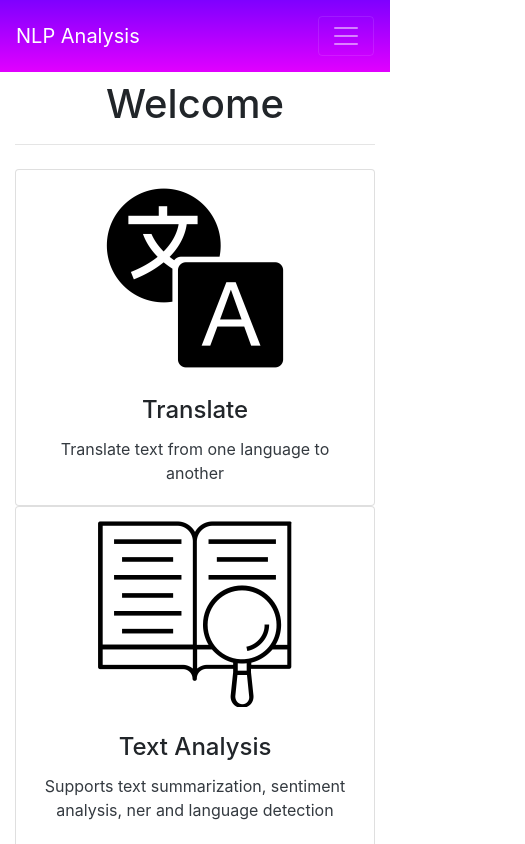
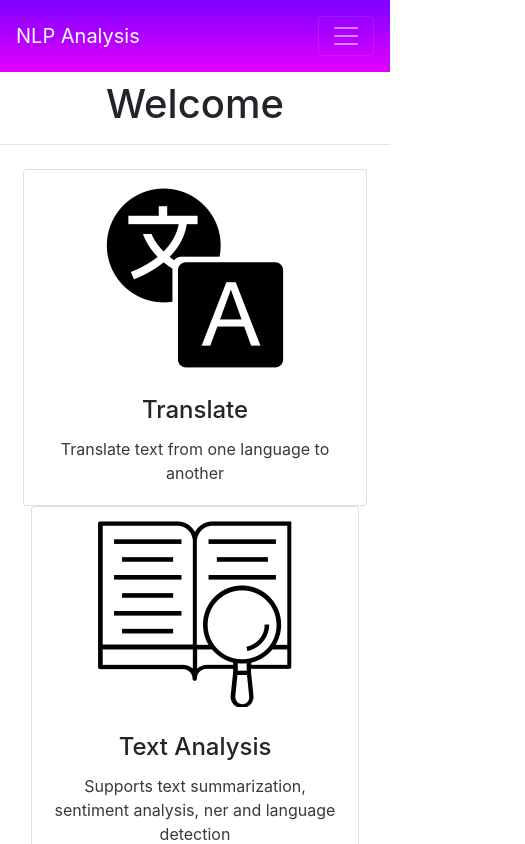
Before and after one commit to srinichrocks/Encrypt, a Next.js app: page / in a window 390 px wide. Shown: the top 844 px of the page, 525 px wide, since content can reach past the window. Built offline with nearby package versions, Linux system fonts and the light colour scheme.

Commit message:
trying to fix mobile issue

```diff
--- a/pages/_app.js
+++ b/pages/_app.js
@@ -7,12 +7,12 @@ function MyApp({ Component, pageProps, router }) {
 
   return (
     <>
-    <Script src="https://code.jquery.com/jquery-3.2.1.slim.min.js" integrity="sha384-KJ3o2DKtIkvYIK3UENzmM7KCkRr/rE9/Qpg6aAZGJwFDMVNA/GpGFF93hXpG5KkN" crossOrigin="anonymous"></Script>
-<Script src="https://cdn.jsdelivr.net/npm/popper.js@1.12.9/dist/umd/popper.min.js" integrity="sha384-ApNbgh9B+Y1QKtv3Rn7W3mgPxhU9K/ScQsAP7hUibX39j7fakFPskvXusvfa0b4Q" crossOrigin="anonymous"></Script>
-<Script src="https://cdn.jsdelivr.net/npm/bootstrap@4.0.0/dist/js/bootstrap.min.js" integrity="sha384-JZR6Spejh4U02d8jOt6vLEHfe/JQGiRRSQQxSfFWpi1MquVdAyjUar5+76PVCmYl" crossOrigin="anonymous"></Script>
-
+        <meta name="viewport" content="width=device-width, initial-scale=1"/>
     <Head>
     <link rel="stylesheet" href="https://cdn.jsdelivr.net/npm/bootstrap@4.0.0/dist/css/bootstrap.min.css" integrity="sha384-Gn5384xqQ1aoWXA+058RXPxPg6fy4IWvTNh0E263XmFcJlSAwiGgFAW/dAiS6JXm" crossOrigin="anonymous"/>
+    <script src="https://code.jquery.com/jquery-3.2.1.slim.min.js" integrity="sha384-KJ3o2DKtIkvYIK3UENzmM7KCkRr/rE9/Qpg6aAZGJwFDMVNA/GpGFF93hXpG5KkN" crossOrigin="anonymous"></script>
+<script src="https://cdn.jsdelivr.net/npm/popper.js@1.12.9/dist/umd/popper.min.js" integrity="sha384-ApNbgh9B+Y1QKtv3Rn7W3mgPxhU9K/ScQsAP7hUibX39j7fakFPskvXusvfa0b4Q" crossOrigin="anonymous"></script>
+<script src="https://cdn.jsdelivr.net/npm/bootstrap@4.0.0/dist/js/bootstrap.min.js" integrity="sha384-JZR6Spejh4U02d8jOt6vLEHfe/JQGiRRSQQxSfFWpi1MquVdAyjUar5+76PVCmYl" crossOrigin="anonymous"></script>
     </Head>
     <AnimatePresence>
       <motion.div key = {router.route} exit = "pageExit"initial = "pageInitial" animate = "pageAnimate" variants={{
--- a/pages/homeBody.js
+++ b/pages/homeBody.js
@@ -4,15 +4,15 @@ import { motion } from 'framer-motion';
 import Image from 'next/image';
 import analysis from '../public/analysis.png'
 import laugh from '../public/laugh.jpeg'
-import styles from '../styles/homeBody.module.css'
+// import styles from '../styles/homeBody.module.css'
 
 export default function HomeBody() {
     return (
-        <div className='justify-content-center text-center container-fluid'>
+        <div className='justify-content-center text-center'>
             <p className='h1 mt-2'>Welcome</p>
             <hr/>
             <div>
-                <div className='row mt-4 text-center'>
+                <div className='row mt-4 mx-2 text-center'>
        <div className='col-sm-4'>
       <Link href = "/translate">
               <motion.div className="card text-center shadow rounded h-100" whileHover={{
@@ -35,7 +35,6 @@ export default function HomeBody() {
                 <Image className = "card-image-top mt-2" src = {translate} width={200} height = {200} alt = "translate"/>
                   <div className="card-body">
                     <h4 className="card-title">Translate</h4>
-                    {/* <h6 className='card-subtitle text-primary'>Java</h6> */}
                     <p className='card-text text-dark'>
                         Translate text from one language to another
                     </p>
@@ -46,7 +45,7 @@ export default function HomeBody() {
        </div>
        <div className='col-sm-4'>
               <Link href = "/textAnalysis">
-              <motion.div className="card text-center shadow rounded h-100" whileHover={{
+              <motion.div className="card text-center shadow rounded h-100 mx-2" whileHover={{
                 scale: [1,1.1,1.05],
                 position: 'relative',
                 rotate: [0,10,-10,0,],
@@ -106,7 +105,7 @@ export default function HomeBody() {
      </div>
 
             </div>
-            <center className = "mt-4">
+            {/* <center className = "mt-4">
             <div className={styles.surround}>
               <div className={styles.base}>
               <div className={styles.holder}></div>
@@ -118,7 +117,7 @@ export default function HomeBody() {
               <div className={styles.shadow}></div>
               </div>
             </div>
-            </center>
+            </center> */}
       </div>
     )
 }
```
